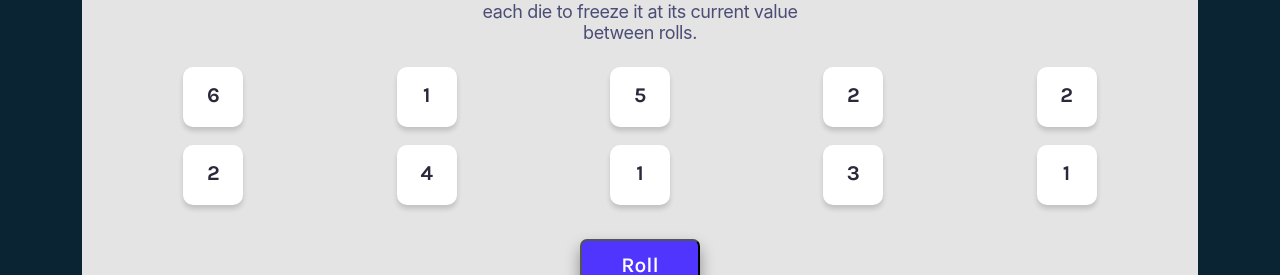
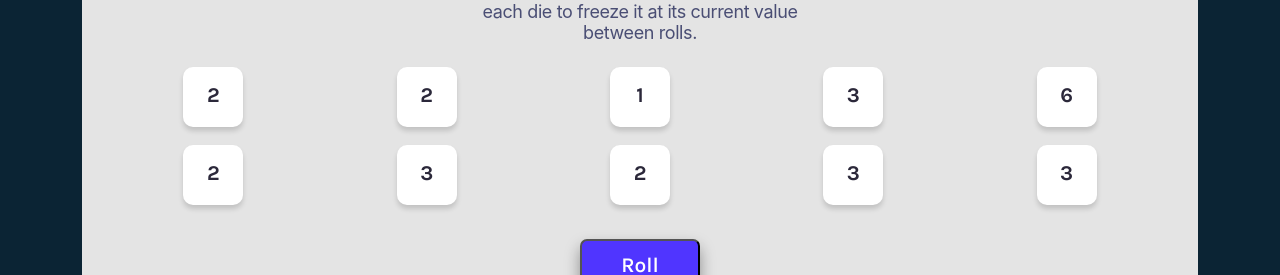
Before and after one commit to Mark-Muchiri/tenzies, a Next.js app: page / in a window 1280 px wide. Shown: the part 233-508 px from the top of the page. Built offline with nearby package versions, Linux system fonts and the light colour scheme.

Commit message:
Challenge & Feature
- Finished the button Challenge
- The state is initialized by the Dice function
- The When button is clicked the array is shuffled

```diff
--- a/app/page.js
+++ b/app/page.js
@@ -5,22 +5,17 @@ import Dice from "./dice.js";
 
 function Home() {
 	/**
-	 * Challenge:
+	 * Challenge: Create a `Roll Dice` button that will re-roll
+	 * all 10 dice
 	 *
-	 * Create state to hold our array of numbers. (Initialize
-	 * the state by calling our `allNewDice` function so it
-	 * loads all new dice as soon as the app loads)
-	 *
-	 * Map over the state numbers array to generate our array
-	 * of Die elements and render those in place of our
-	 * manually-written 10 Die elements.
+	 * Clicking the button should generate a new array of numbers
+	 * and set the `dice` state to that new array (thus re-rendering
+	 * the array to the page)
 	 */
 
-	// Initialize the component state with the initial dice values
-	const [dice, setDice] = useState("" || []);
+	// Initialize the component state with a the `allNewDice`
+	const [dice, setDice] = useState(allNewDice());
 
-	// useEffect to handle client-side logic (executes after initial render)
-	useEffect(() => {
 	// This logic is only executed on the client side
 	function allNewDice() {
 		const newDice = [];
@@ -31,9 +26,10 @@ function Home() {
 		return newDice;
 	}
 
+	function rollDice() {
 		// Generate new random numbers for dice and update the state
 		setDice(allNewDice());
-	}, []); // Empty dependency array means this effect runs once after initial render
+	}
 
 	// Map the dice values to Dice components
 	const numbers = dice.map((digit, index) => {
@@ -50,7 +46,7 @@ function Home() {
 						freeze it at its current value between rolls.
 					</p>
 					<div className={styles.Dicegrid}>{numbers}</div>
-					<button className={styles.Roll}>
+					<button className={styles.Roll} onClick={rollDice}>
 						<p className={styles.RollText}>Roll</p>
 					</button>
 				</div>
```
Lines whose indentation alone changed are shown as unchanged.
